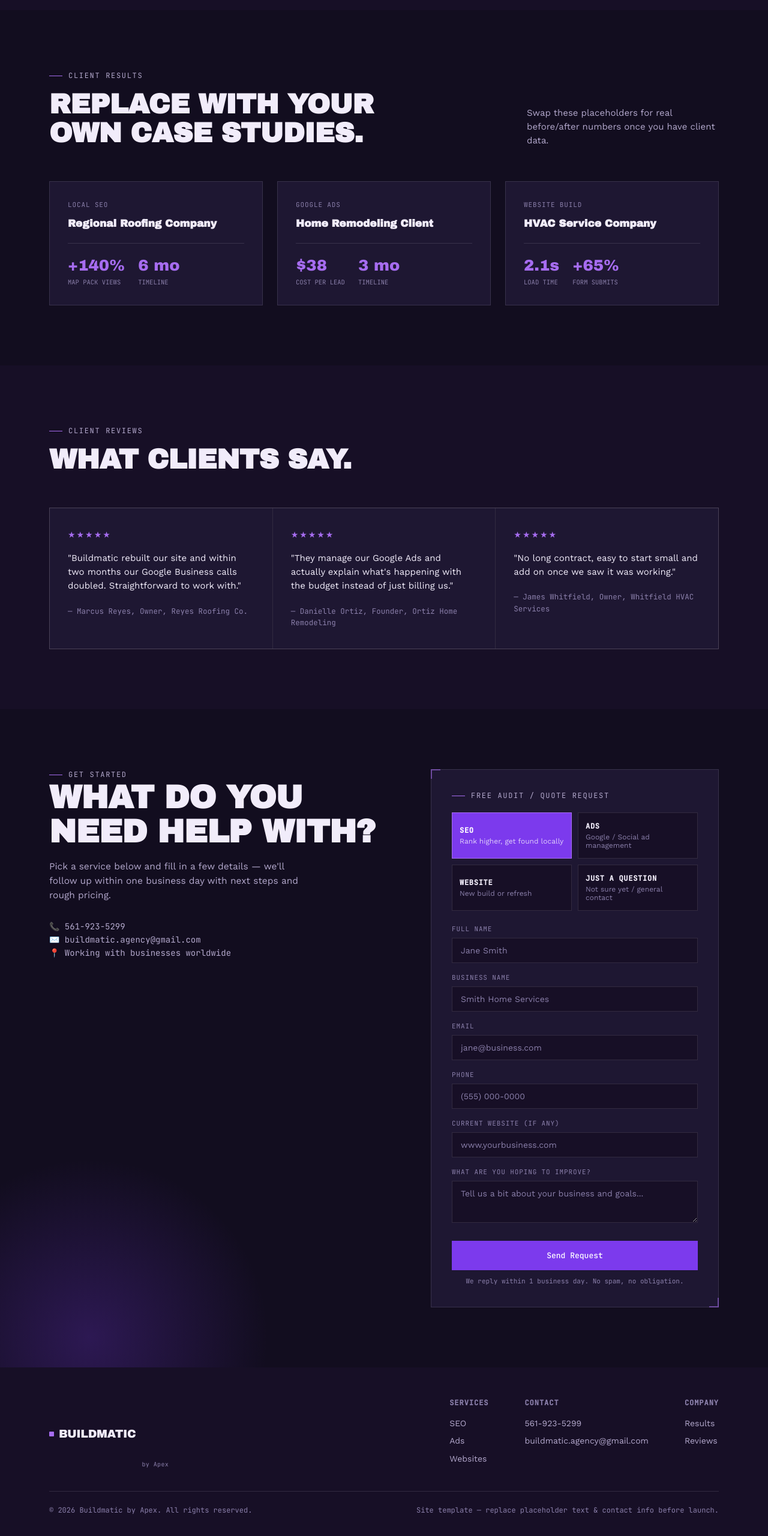
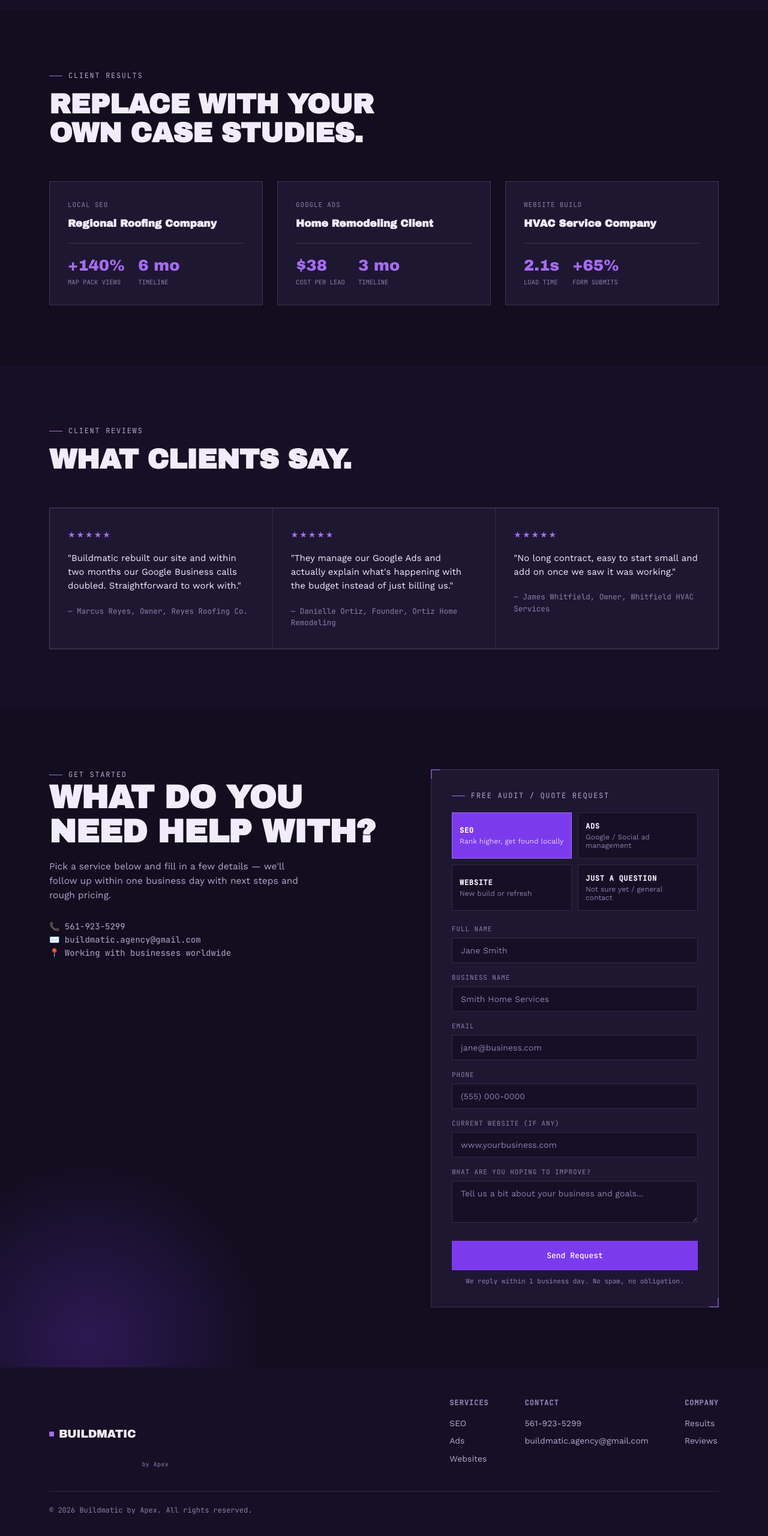
Before and after one commit to buildmaticagency-byte/Buildmatic-Agency, a plain HTML site: page index.html in a window 1280 px wide. Shown: the part 2931-5491 px from the top of the page at 60% size. Drawn offline with nearby package versions, Linux system fonts and the light colour scheme.

Commit message:
Update index.html

```diff
--- a/index.html
+++ b/index.html
@@ -325,7 +325,6 @@
         <div class="eyebrow">Client Results</div>
         <h2>Replace with your own case studies.</h2>
       </div>
-      <p>Swap these placeholders for real before/after numbers once you have client data.</p>
     </div>
     <div class="results-grid">
       <div class="result-card">
@@ -498,7 +497,6 @@
     </div>
     <div class="footer-bottom">
       <span>© 2026 Buildmatic by Apex. All rights reserved.</span>
-      <span>Site template — replace placeholder text &amp; contact info before launch.</span>
     </div>
   </div>
 </footer>
```
